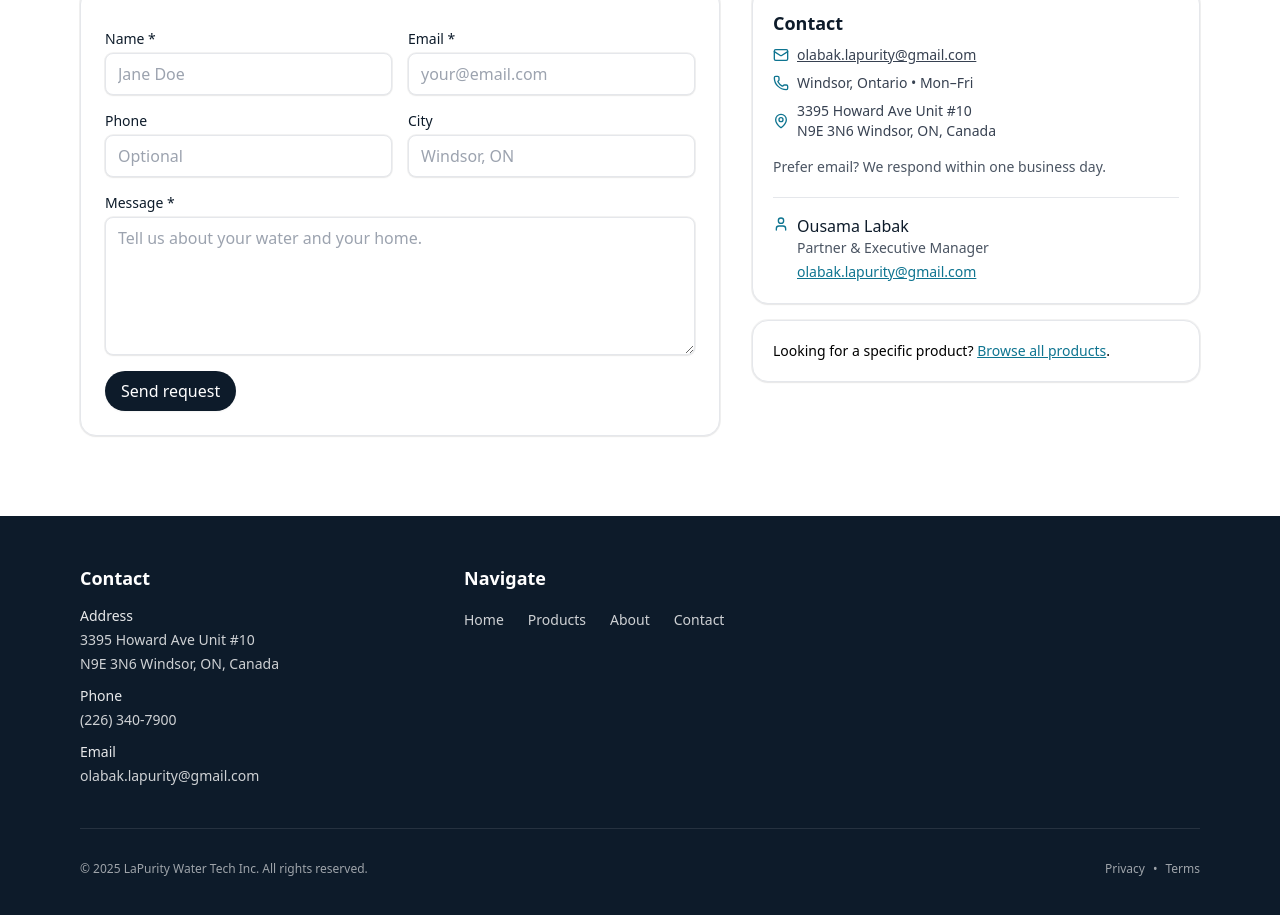
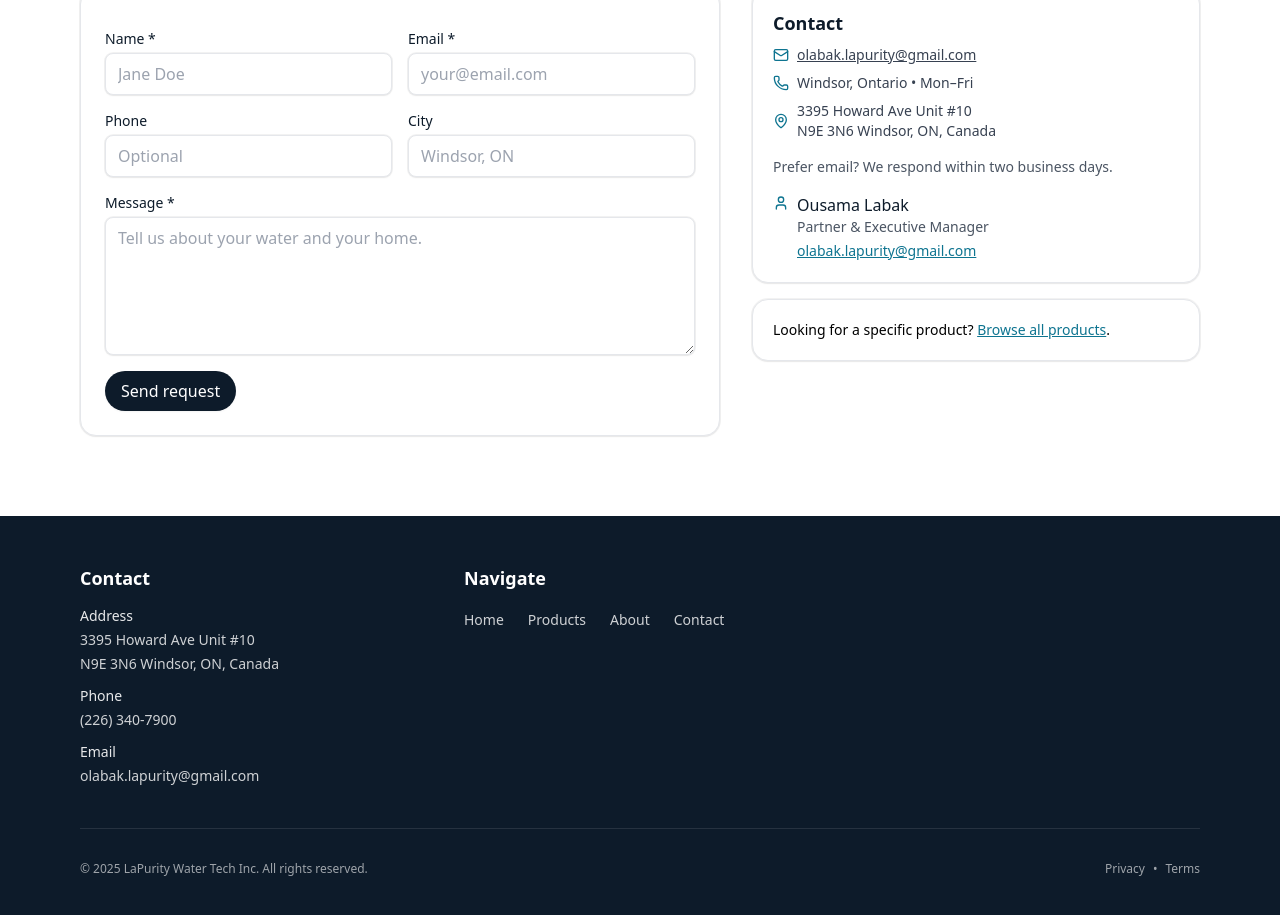
Before and after one commit to MohammadLab/la-purity-water-tech, a Next.js app: page /contact in a window 1280 px wide. Shown: the part 768-1683 px from the top of the page. Built offline with nearby package versions, Linux system fonts and the light colour scheme.

Commit message:
chagned some text in contact

```diff
--- a/app/(site)/contact/page.tsx
+++ b/app/(site)/contact/page.tsx
@@ -56,23 +56,21 @@ export default function ContactPage() {
                 </ul>
 
                 <div className="mt-4 text-sm text-gray-600">
-                  Prefer email? We respond within one business day.
+                  Prefer email? We respond within two business days.
                 </div>
 
-                {/* Added Ousama Labak section under contact */}
-                <div className="mt-5 border-t pt-4">
-                  <div className="flex items-start gap-2">
+                {/* Ousama Labak info (no divider) */}
+                <div className="mt-4 flex items-start gap-2">
                   <User size={16} className="text-cyan-700 mt-[2px]" />
                   <div>
                     <p className="font-medium text-[#0D1B2A]">Ousama Labak</p>
                     <p className="text-sm text-gray-600">Partner & Executive Manager</p>
                     <a
-                        href="mailto:ousama@lapurity.com"
+                      href="mailto:olabak.lapurity@gmail.com"
                       className="text-sm text-cyan-700 underline mt-1 inline-block"
                     >
                       olabak.lapurity@gmail.com
                     </a>
-                    </div>
                   </div>
                 </div>
               </div>
```
Lines whose indentation alone changed are shown as unchanged.
